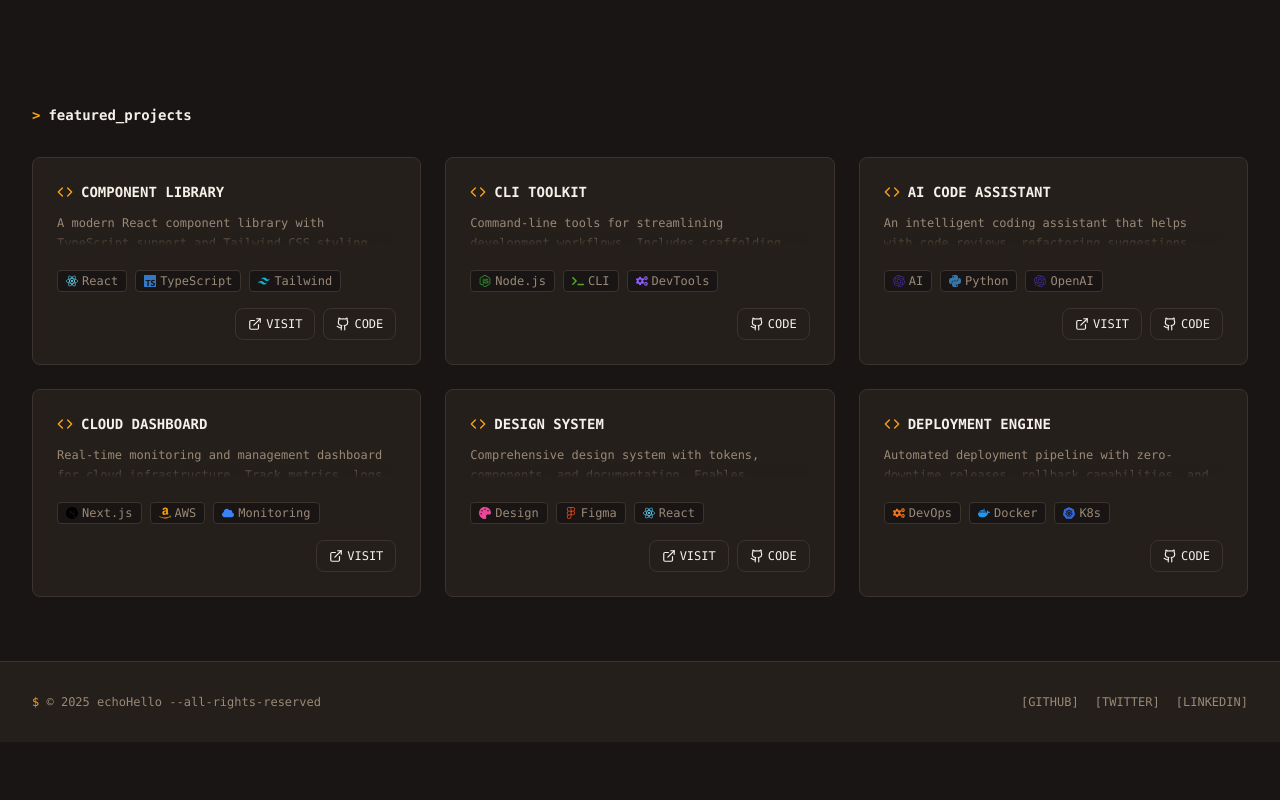
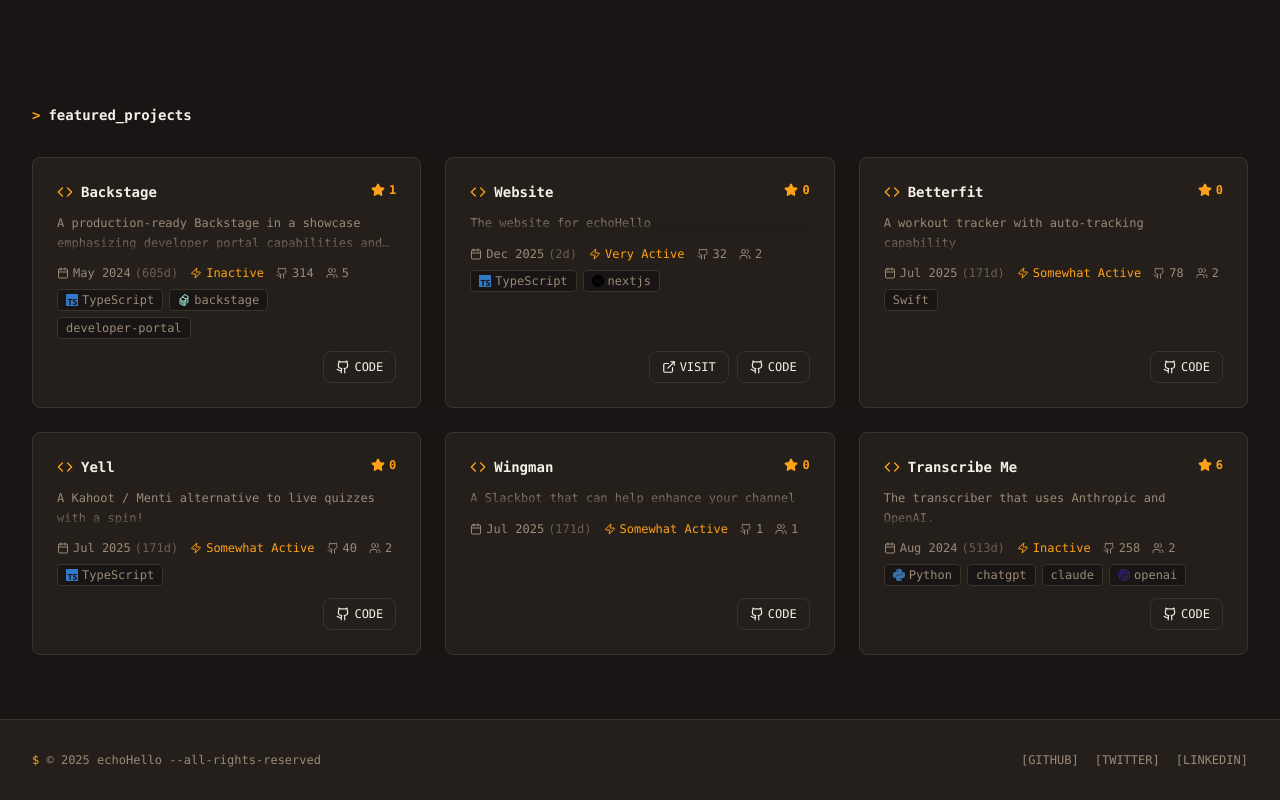
Before and after one commit to echohello-dev/website, a Next.js app: page / in a window 1280 px wide. Shown: the part 544-1344 px from the top of the page. Before the commit the page ends 1286 px from the top, so only its background shows below. Built offline with nearby package versions, Linux system fonts and the light colour scheme; no server answers.

Commit message:
feat(ProjectCard): add activity level indicator based on last activity date feat(ContributionChart): implement time range filtering for commit activity style(globals): update user-select properties for main content areas

```diff
--- a/app/globals.css
+++ b/app/globals.css
@@ -38,6 +38,18 @@ body {
   transition:
     background-color 0.3s ease,
     color 0.3s ease;
+  user-select: none;
+  -webkit-user-select: none;
+}
+
+/* Allow selection for main content areas */
+main p,
+main article,
+main pre,
+main code,
+.selectable {
+  user-select: text;
+  -webkit-user-select: text;
 }
 
 /* Entrance animations */
--- a/components/ContributionChart.tsx
+++ b/components/ContributionChart.tsx
@@ -1,5 +1,6 @@
 "use client";
 
+import { useState } from "react";
 import dynamic from "next/dynamic";
 import type { ApexOptions } from "apexcharts";
 
@@ -9,19 +10,51 @@ interface ContributionChartProps {
   commitActivity?: { week: number; commits: number }[];
 }
 
+type TimeRange = "1m" | "6m" | "12m" | "5y";
+
 export default function ContributionChart({
   commitActivity,
 }: ContributionChartProps) {
+  const [timeRange, setTimeRange] = useState<TimeRange>("12m");
+
   if (!commitActivity || commitActivity.length === 0) {
     return null;
   }
 
+  // Calculate date ranges
+  const now = new Date();
+  const getDateRange = (range: TimeRange): Date => {
+    const date = new Date(now);
+    switch (range) {
+      case "1m":
+        date.setMonth(date.getMonth() - 1);
+        break;
+      case "6m":
+        date.setMonth(date.getMonth() - 6);
+        break;
+      case "12m":
+        date.setFullYear(date.getFullYear() - 1);
+        break;
+      case "5y":
+        date.setFullYear(date.getFullYear() - 5);
+        break;
+    }
+    return date;
+  };
+
+  const startDate = getDateRange(timeRange).getTime();
+
+  // Filter activity data by time range
+  const filteredActivity = commitActivity.filter(
+    (item) => item.week >= startDate
+  );
+
   // Find max commits for normalization
-  const maxCommits = Math.max(...commitActivity.map((d) => d.commits));
+  const maxCommits = Math.max(...filteredActivity.map((d) => d.commits));
 
-  // Use real commit activity data
+  // Use filtered commit activity data
   const getRealContributionData = () => {
-    return commitActivity.map((item) => ({
+    return filteredActivity.map((item) => ({
       x: item.week,
       y: item.commits,
     }));
@@ -169,6 +202,25 @@ export default function ContributionChart({
   };
 
   return (
+    <div className="w-full">
+      {/* Time Range Tabs */}
+      <div className="flex gap-1 mb-2">
+        {(["1m", "6m", "12m", "5y"] as const).map((range) => (
+          <button
+            key={range}
+            onClick={() => setTimeRange(range)}
+            className={`px-2 py-1 text-xs font-medium rounded transition-colors ${
+              timeRange === range
+                ? "bg-accent text-bg"
+                : "bg-bg border border-border text-text hover:border-accent hover:text-accent"
+            }`}
+          >
+            {range}
+          </button>
+        ))}
+      </div>
+
+      {/* Chart */}
       <div className="w-full h-16">
         <Chart
           options={options}
@@ -178,5 +230,6 @@ export default function ContributionChart({
           width="100%"
         />
       </div>
+    </div>
   );
 }
--- a/components/ProjectCard.tsx
+++ b/components/ProjectCard.tsx
@@ -88,6 +88,23 @@ import ContributionChart from "./ContributionChart";
 interface ProjectCardProps {
   project: Project;
   index?: number;
+}
+
+function getActivityLevel(lastActivityDate: Date | string): string {
+  const activityDate =
+    lastActivityDate instanceof Date
+      ? lastActivityDate
+      : new Date(lastActivityDate);
+
+  const daysAgo = Math.floor(
+    (Date.now() - activityDate.getTime()) / (1000 * 60 * 60 * 24)
+  );
+
+  if (daysAgo <= 7) return "Very Active";
+  if (daysAgo <= 30) return "Active";
+  if (daysAgo <= 90) return "Moderately Active";
+  if (daysAgo <= 180) return "Somewhat Active";
+  return "Inactive";
 }
 
 function getTagIcon(tag: string) {
@@ -379,11 +396,46 @@ export default function ProjectCard({ project, index = 0 }: ProjectCardProps) {
         )}
       </div>
 
-      <div className="relative mb-3 h-8 group-hover/desc:h-auto overflow-hidden group/desc transition-all duration-200">
-        <p className="text-xs text-muted leading-relaxed line-clamp-2 group-hover/desc:line-clamp-none">
+      <div className="relative mb-3 overflow-hidden group/desc transition-all duration-200">
+        <p className="text-xs text-muted leading-relaxed line-clamp-2 group-hover/desc:line-clamp-none transition-all duration-200">
           {project.description}
         </p>
         <div className="absolute bottom-0 left-0 right-0 h-4 bg-gradient-to-t from-surface to-transparent pointer-events-none group-hover/desc:opacity-0 transition-opacity duration-200" />
+      </div>
+
+      {/* Metadata Row - Compact dates and activity */}
+      <div className="flex items-center gap-3 text-xs text-muted mb-2 flex-wrap">
+        {project.createdAt && (
+          <span className="flex items-center gap-1 whitespace-nowrap">
+            <LuCalendar className="w-3 h-3 flex-shrink-0" />
+            {new Date(project.createdAt).toLocaleDateString("en-US", {
+              month: "short",
+              year: "numeric",
+            })}
+            {project.ageInDays !== undefined && (
+              <span className="text-muted/60">({project.ageInDays}d)</span>
+            )}
+          </span>
+        )}
+        {project.lastActivity && (
+          <span className="flex items-center gap-1 text-accent whitespace-nowrap">
+            <LuZap className="w-3 h-3 flex-shrink-0" />
+            {getActivityLevel(project.lastActivity)}
+          </span>
+        )}
+        {/* Stats inline */}
+        {project.totalCommits !== undefined && (
+          <span className="flex items-center gap-1 whitespace-nowrap">
+            <LuGithub className="w-3 h-3 flex-shrink-0" />
+            {project.totalCommits.toLocaleString()}
+          </span>
+        )}
+        {project.contributors !== undefined && project.contributors > 0 && (
+          <span className="flex items-center gap-1 whitespace-nowrap">
+            <LuUsers className="w-3 h-3 flex-shrink-0" />
+            {project.contributors}
+          </span>
+        )}
       </div>
 
       {project.commitActivity && project.commitActivity.length > 0 && (
@@ -392,49 +444,8 @@ export default function ProjectCard({ project, index = 0 }: ProjectCardProps) {
         </div>
       )}
 
-      <div className="text-xs text-muted mb-3 space-y-1">
-        {project.ageInDays !== undefined && (
-          <p className="flex items-center gap-2">
-            <LuCalendar className="w-3.5 h-3.5 flex-shrink-0" />
-            Created {project.ageInDays} days ago
-            {project.createdAt &&
-              ` (${new Date(project.createdAt).toLocaleDateString()})`}
-          </p>
-        )}
-        {project.contributionActivityLevel && (
-          <p className="flex items-center gap-2 text-accent">
-            <LuZap className="w-3.5 h-3.5 flex-shrink-0" />
-            {project.contributionActivityLevel}
-          </p>
-        )}
-        {(project.totalCommits !== undefined ||
-          project.contributors !== undefined ||
-          project.forks !== undefined ||
-          project.openIssues !== undefined) && (
-          <div className="flex items-center gap-3 pt-1">
-            {project.totalCommits !== undefined && (
-              <span className="flex items-center gap-1">
-                <LuGithub className="w-3.5 h-3.5 flex-shrink-0" />
-                {project.totalCommits.toLocaleString()} commits
-              </span>
-            )}
-            {project.contributors !== undefined && project.contributors > 0 && (
-              <span className="flex items-center gap-1">
-                <LuUsers className="w-3.5 h-3.5 flex-shrink-0" />
-                {project.contributors}
-              </span>
-            )}
-            {project.forks !== undefined && project.forks > 0 && (
-              <span className="flex items-center gap-1">
-                🔱 {project.forks}
-              </span>
-            )}
-          </div>
-        )}
-      </div>
-
       {project.tags && project.tags.length > 0 && (
-        <div className="flex flex-wrap gap-2 mb-4">
+        <div className="flex flex-wrap gap-1.5 mb-3">
           {project.tags.map((tag) => {
             const TagIcon = getTagIcon(tag);
             const iconColor = getTagIconColor(tag);
--- a/components/ThemeToggle.tsx
+++ b/components/ThemeToggle.tsx
@@ -36,7 +36,7 @@ export default function ThemeToggle() {
           <button
             key={t.value}
             onClick={() => setTheme(t.value)}
-            className={`p-1.5 rounded transition-colors ${
+            className={`p-1.5 rounded transition-colors cursor-pointer ${
               theme === t.value
                 ? "bg-accent text-bg"
                 : "text-muted hover:text-text"
--- a/lib/data.ts
+++ b/lib/data.ts
@@ -23,49 +23,96 @@ export interface Project {
 // Hardcoded featured projects (used as fallback or to showcase specific projects)
 export const hardcodedProjects: Project[] = [
   {
-    title: "COMPONENT LIBRARY",
+    title: "Backstage",
     description:
-      "A modern React component library with TypeScript support and Tailwind CSS styling. Built for speed and developer experience.",
-    websiteUrl: "https://components.echohello.dev",
-    githubUrl: "https://github.com/echohello-dev/components",
-    tags: ["React", "TypeScript", "Tailwind"],
+      "A production-ready Backstage in a showcase emphasizing developer portal capabilities and enterprise features.",
+    githubUrl: "https://github.com/echohello-dev/backstage",
+    tags: ["TypeScript", "backstage", "developer-portal"],
+    stars: 1,
+    createdAt: new Date("2024-05-04"),
+    updatedAt: new Date("2024-05-04"),
+    lastActivity: new Date("2024-05-04"),
+    ageInDays: Math.floor(
+      (Date.now() - new Date("2024-05-04").getTime()) / (1000 * 60 * 60 * 24)
+    ),
+    totalCommits: 314,
+    contributors: 5,
   },
   {
-    title: "CLI TOOLKIT",
-    description:
-      "Command-line tools for streamlining development workflows. Includes scaffolding, testing utilities, and deployment helpers.",
-    githubUrl: "https://github.com/echohello-dev/cli-tools",
-    tags: ["Node.js", "CLI", "DevTools"],
+    title: "Website",
+    description: "The website for echoHello",
+    websiteUrl: "https://echohello.dev",
+    githubUrl: "https://github.com/echohello-dev/website",
+    tags: ["TypeScript", "nextjs"],
+    stars: 0,
+    createdAt: new Date("2025-12-28"),
+    updatedAt: new Date("2025-12-28"),
+    lastActivity: new Date("2025-12-28"),
+    ageInDays: Math.floor(
+      (Date.now() - new Date("2025-12-28").getTime()) / (1000 * 60 * 60 * 24)
+    ),
+    totalCommits: 32,
+    contributors: 2,
   },
   {
-    title: "AI CODE ASSISTANT",
-    description:
-      "An intelligent coding assistant that helps with code reviews, refactoring suggestions, and documentation generation.",
-    websiteUrl: "https://ai.echohello.dev",
-    githubUrl: "https://github.com/echohello-dev/ai-assistant",
-    tags: ["AI", "Python", "OpenAI"],
+    title: "Betterfit",
+    description: "A workout tracker with auto-tracking capability",
+    githubUrl: "https://github.com/echohello-dev/betterfit",
+    tags: ["Swift"],
+    stars: 0,
+    createdAt: new Date("2025-07-12"),
+    updatedAt: new Date("2025-07-12"),
+    lastActivity: new Date("2025-07-12"),
+    ageInDays: Math.floor(
+      (Date.now() - new Date("2025-07-12").getTime()) / (1000 * 60 * 60 * 24)
+    ),
+    totalCommits: 78,
+    contributors: 2,
   },
   {
-    title: "CLOUD DASHBOARD",
-    description:
-      "Real-time monitoring and management dashboard for cloud infrastructure. Track metrics, logs, and deployments in one place.",
-    websiteUrl: "https://cloud.echohello.dev",
-    tags: ["Next.js", "AWS", "Monitoring"],
+    title: "Yell",
+    description: "A Kahoot / Menti alternative to live quizzes with a spin!",
+    githubUrl: "https://github.com/echohello-dev/yell",
+    tags: ["TypeScript"],
+    stars: 0,
+    createdAt: new Date("2025-07-12"),
+    updatedAt: new Date("2025-07-12"),
+    lastActivity: new Date("2025-07-12"),
+    ageInDays: Math.floor(
+      (Date.now() - new Date("2025-07-12").getTime()) / (1000 * 60 * 60 * 24)
+    ),
+    totalCommits: 40,
+    contributors: 2,
   },
   {
-    title: "DESIGN SYSTEM",
-    description:
-      "Comprehensive design system with tokens, components, and documentation. Enables consistent UI across multiple products.",
-    websiteUrl: "https://design.echohello.dev",
-    githubUrl: "https://github.com/echohello-dev/design-system",
-    tags: ["Design", "Figma", "React"],
+    title: "Wingman",
+    description: "A Slackbot that can help enhance your channel",
+    githubUrl: "https://github.com/echohello-dev/wingman",
+    tags: [],
+    stars: 0,
+    createdAt: new Date("2025-07-12"),
+    updatedAt: new Date("2025-07-12"),
+    lastActivity: new Date("2025-07-12"),
+    ageInDays: Math.floor(
+      (Date.now() - new Date("2025-07-12").getTime()) / (1000 * 60 * 60 * 24)
+    ),
+    totalCommits: 1,
+    contributors: 1,
   },
   {
-    title: "DEPLOYMENT ENGINE",
-    description:
-      "Automated deployment pipeline with zero-downtime releases, rollback capabilities, and environment management.",
-    githubUrl: "https://github.com/echohello-dev/deploy-engine",
-    tags: ["DevOps", "Docker", "K8s"],
+    title: "Transcribe Me",
+    description: "The transcriber that uses Anthropic and OpenAI.",
+    githubUrl: "https://github.com/echohello-dev/transcribe-yt",
+    tags: ["Python", "chatgpt", "claude", "openai"],
+    stars: 6,
+    createdAt: new Date("2024-08-04"),
+    updatedAt: new Date("2024-08-04"),
+    lastActivity: new Date("2024-08-04"),
+    ageInDays: Math.floor(
+      (Date.now() - new Date("2024-08-04").getTime()) / (1000 * 60 * 60 * 24)
+    ),
+    totalCommits: 258,
+    contributors: 2,
   },
 ];
 
@@ -76,8 +123,14 @@ export const hardcodedProjects: Project[] = [
 function getActivityScore(project: Project): number {
   if (!project.lastActivity) return 0;
 
+  // Ensure lastActivity is a Date object
+  const activityDate =
+    project.lastActivity instanceof Date
+      ? project.lastActivity
+      : new Date(project.lastActivity);
+
   const daysAgo = Math.floor(
-    (Date.now() - project.lastActivity.getTime()) / (1000 * 60 * 60 * 24)
+    (Date.now() - activityDate.getTime()) / (1000 * 60 * 60 * 24)
   );
 
   // Activity decay: very recent = highest score
```
Lines whose indentation alone changed are shown as unchanged.
